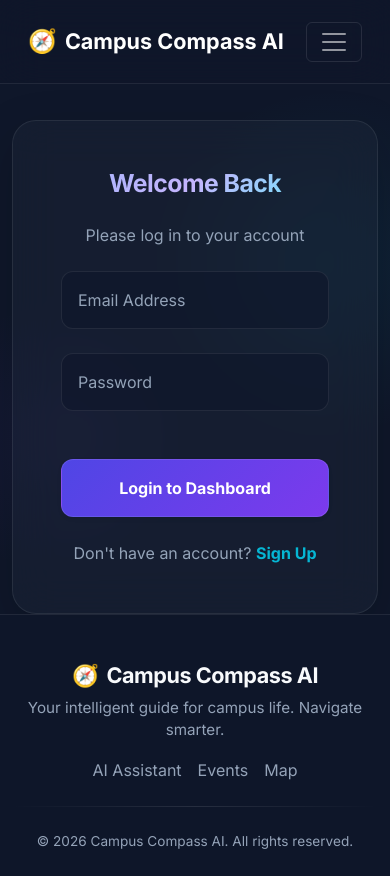
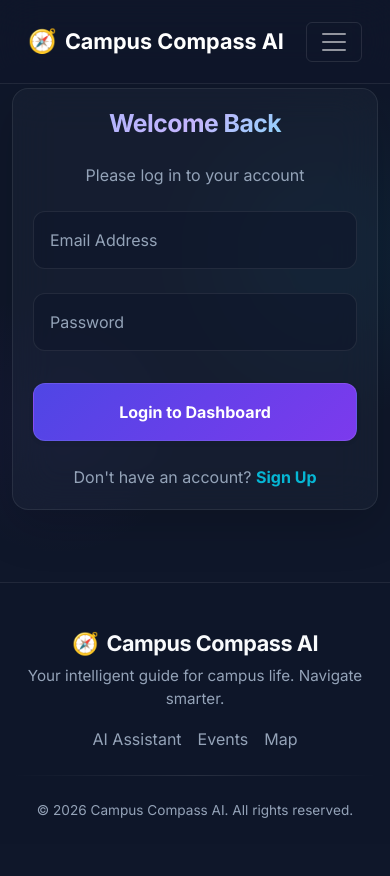
Before and after one commit to R-HARISH06/campus-compass-ai, a React (Create React App) app in the folder client/: page /login in a window 390 px wide. After the commit the page ends 844 px from the top, so only its background shows below. Built offline with nearby package versions, Linux system fonts and the light colour scheme; no server answers.

Commit message:
UI: Add comprehensive mobile responsiveness

```diff
--- a/client/src/index.css
+++ b/client/src/index.css
@@ -252,3 +252,47 @@ h1, h2, h3, h4, h5, h6 {
   color: #fff !important;
   box-shadow: 0 0 15px rgba(124, 58, 237, 0.4);
 }
+
+/* --- Mobile Responsiveness --- */
+@media (max-width: 768px) {
+  /* Scale down large typography */
+  h1, .display-4, .display-5 {
+    font-size: 2rem !important;
+  }
+
+  /* Scale down massive spacing that forces scrolling on mobile */
+  .mt-5 { margin-top: 2rem !important; }
+  .pt-5 { padding-top: 2rem !important; }
+  .mb-5 { margin-bottom: 2rem !important; }
+  .pb-5 { padding-bottom: 2rem !important; }
+
+  .p-4, .p-5 {
+    padding: 1.25rem !important;
+  }
+
+  /* Make glass cards more compact */
+  .card, .glass-card {
+    border-radius: var(--radius-md) !important;
+  }
+
+  /* Chat and Split-Views */
+  .ai-dashboard {
+    height: auto;
+    min-height: calc(100vh - 60px);
+  }
+
+  .recommendations-scroll {
+    max-height: 250px;
+    overflow-y: auto;
+  }
+
+  .chat-messages {
+    min-height: 350px;
+  }
+
+  /* Tables */
+  .table-responsive {
+    border: 1px solid rgba(255, 255, 255, 0.1);
+    border-radius: 8px;
+  }
+}
```
